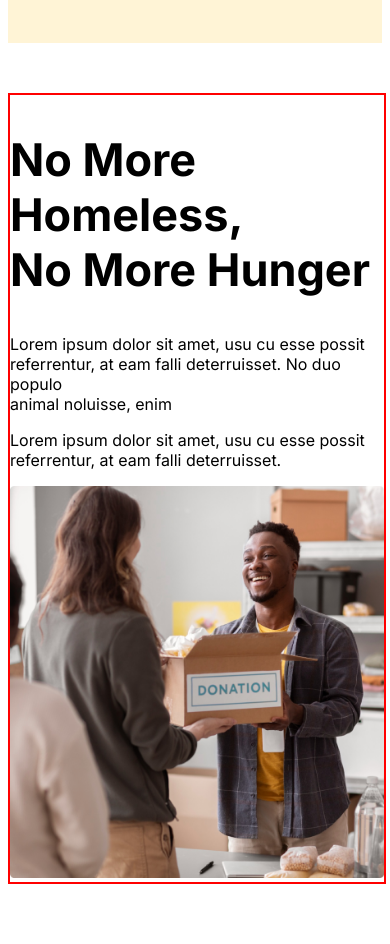
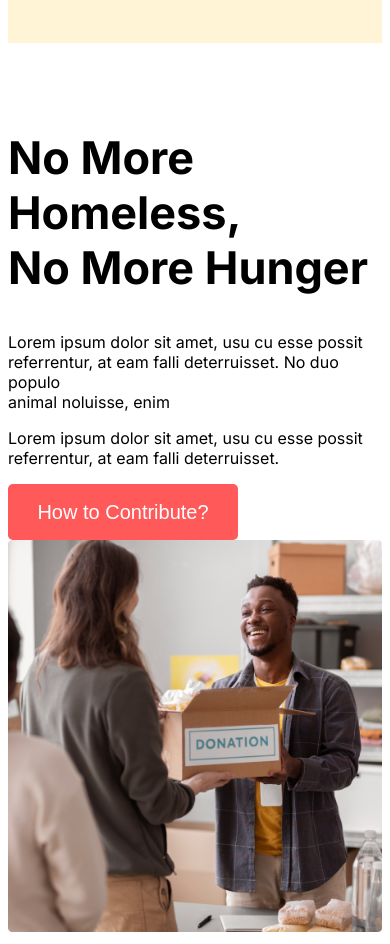
Before and after one commit to ashraful2871/donate-challenge, a plain HTML site: page index.html in a window 390 px wide. Shown: the part 3031-3975 px from the top of the page. Before the commit the page ends 3923 px from the top, so only its background shows below. Drawn offline with Linux system fonts and the light colour scheme.

Commit message:
make responsive

```diff
--- a/index.html
+++ b/index.html
@@ -81,6 +81,7 @@
                     No More Hunger</h1>
                 <p>Lorem ipsum dolor sit amet, usu cu esse possit <br>referrentur, at eam falli deterruisset. No duo populo <br>animal noluisse, enim</p>
                 <p>Lorem ipsum dolor sit amet, usu cu esse possit <br>referrentur, at eam falli deterruisset.</p>
+                <button>How to Contribute?</button>
             </div>
             <div>
                 <img src="images/Rectangle 244.png" alt="">
--- a/style/style.css
+++ b/style/style.css
@@ -160,7 +160,7 @@ hr {
 
 .homeless-section{
     margin-top: 50px;
-    border: 2px solid red;
+    /* border: 2px solid red; */
 }
 .homeless-section-container{
     display: flex;
@@ -170,6 +170,9 @@ hr {
 
 .homeless-section-container > div > h1{
     font-size: 45px;
+}
+.homeless-section-container > div > button{
+    width: 230px;
 }
 /* small devices responsive */
 
```
